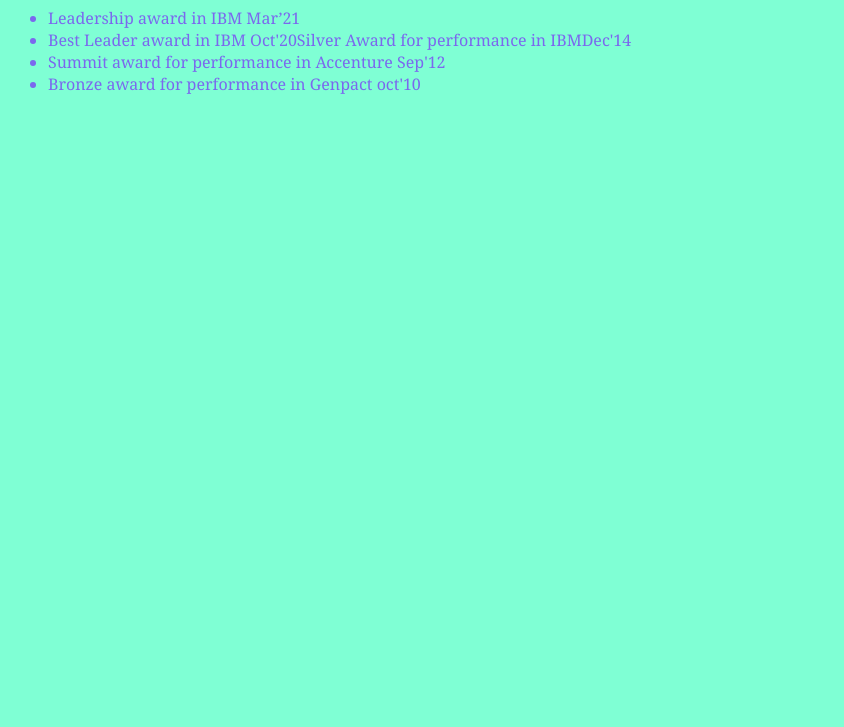
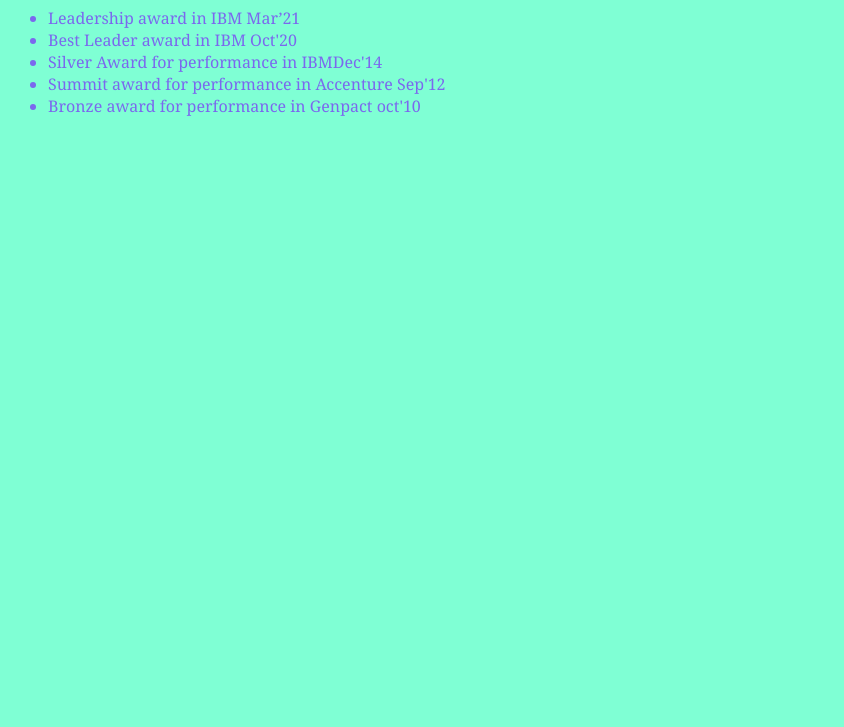
Before and after one commit to jaidas/myLatestResume, a plain HTML site: page Recognitions.html in a window 1280 px wide. Shown: the part 73-800 px from the top of the page, without its empty margins (0-844 px from the left). Drawn offline with Linux system fonts and the light colour scheme.

Commit message:
Update Recognitions.html

```diff
--- a/Recognitions.html
+++ b/Recognitions.html
@@ -9,7 +9,8 @@
      <h1>Reward and recognitions</h1>
     <ul>
        <li>Leadership award in IBM Mar’21</li>
-       <li>Best Leader award in IBM Oct'20Silver Award for performance in IBMDec'14</li>
+       <li>Best Leader award in IBM Oct'20</li>
+       <li>Silver Award for performance in IBMDec'14</li>
        <li>Summit award for performance in Accenture Sep'12</li>
        <li>Bronze award for performance in Genpact oct'10</li>
     </ul>
```
